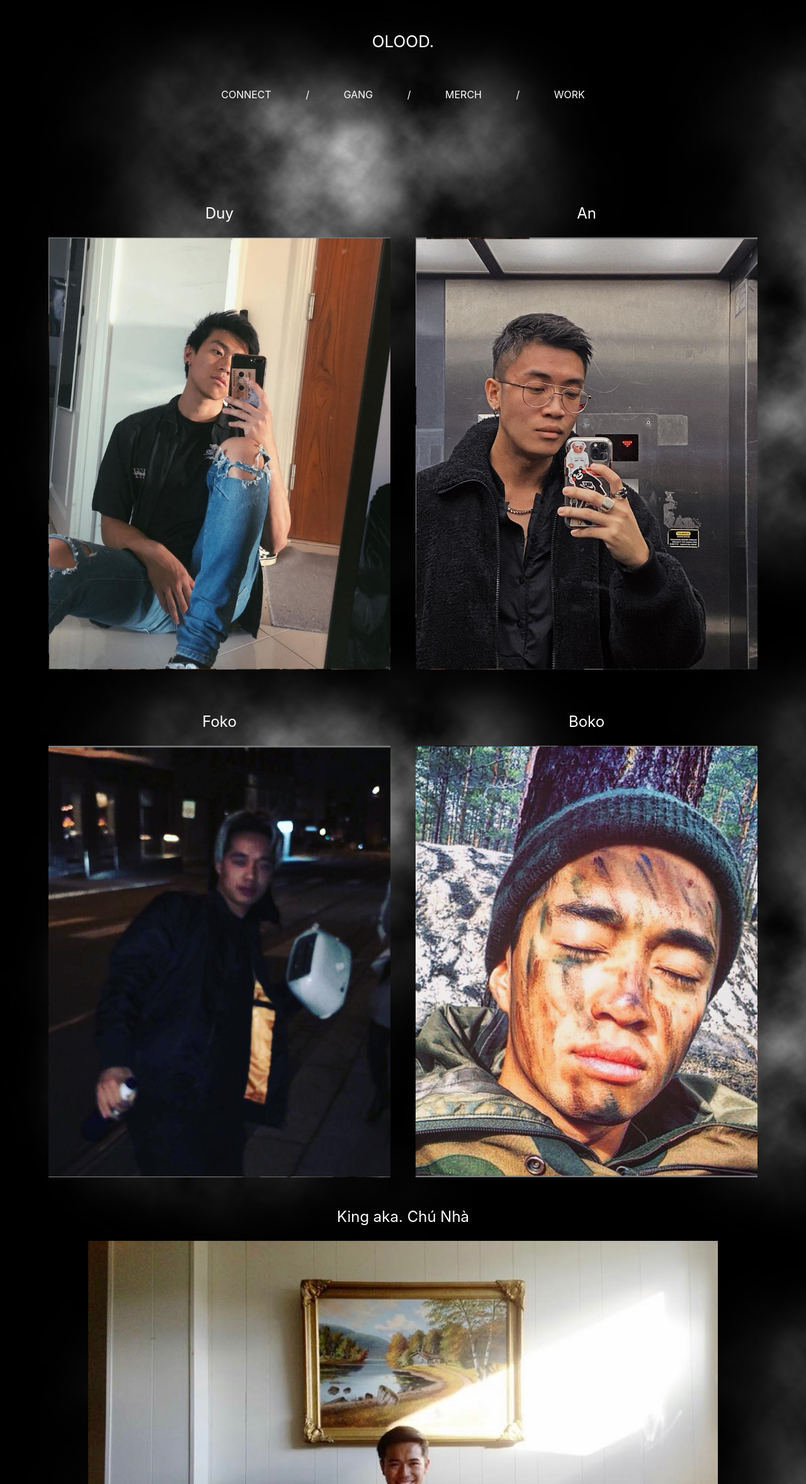
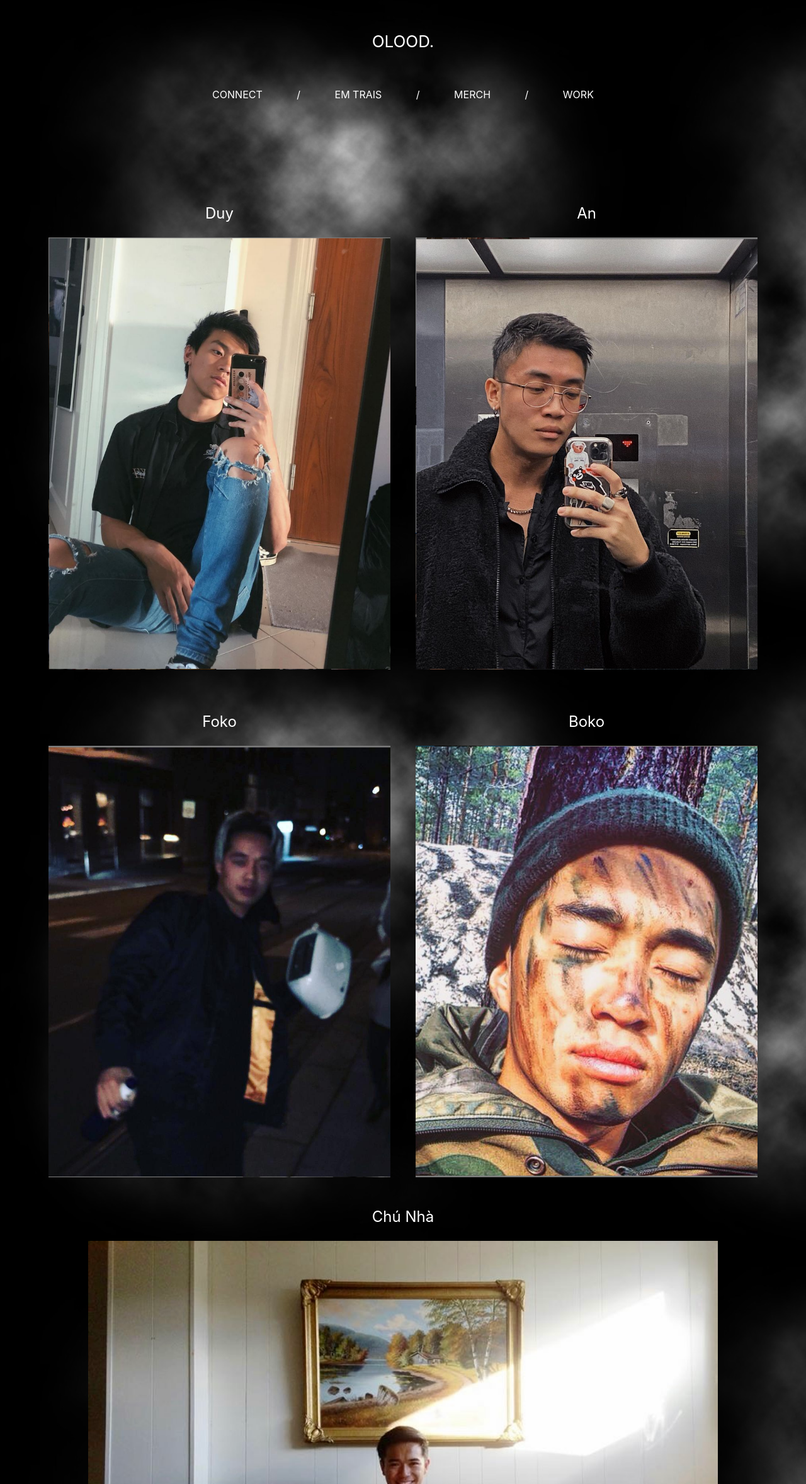
Before and after one commit to iwinbae/OLOOD, a React (Create React App) app: page /gang in a window 1280 px wide. Shown: the top 2356 px of the page at 63% size. Built offline with nearby package versions, Linux system fonts and the light colour scheme.

Commit message:
last dance

```diff
--- a/src/App.js
+++ b/src/App.js
@@ -1,4 +1,4 @@
-import familypic from "./images/olood_gang1.jpg";
+import familypic from "./images/olood_gang1.JPG";
 import "./App.css";
 import { BrowserRouter as Router, Switch, Route, Link } from "react-router-dom";
 import Gang from "./Gang";
@@ -12,8 +12,9 @@ function App() {
         </header>
 
         <nav className="nav-bar">
-          <Link to="/connect"> CONNECT </Link>/<Link to="/gang"> GANG </Link>/
-          <Link to="/merch"> MERCH </Link>/<Link to="/work"> WORK </Link>
+          <Link to="/connect"> CONNECT </Link>/
+          <Link to="/gang"> EM TRAIS </Link>/<Link to="/merch"> MERCH </Link>/
+          <Link to="/work"> WORK </Link>
         </nav>
 
         <main>
--- a/src/Gang.js
+++ b/src/Gang.js
@@ -21,7 +21,7 @@ function Gang() {
       <Members name="An" pic={an} />
       <Members name="Foko" pic={fok} />
       <Members name="Boko" pic={bok} />
-      <p className="name">King aka. Chú Nhà</p>
+      <p className="name">Chú Nhà</p>
       <img className="king-pic" src={king}></img>
     </div>
   );
```
Also changed, not shown: 1 other file (tests, documents, lock files or other folders).
